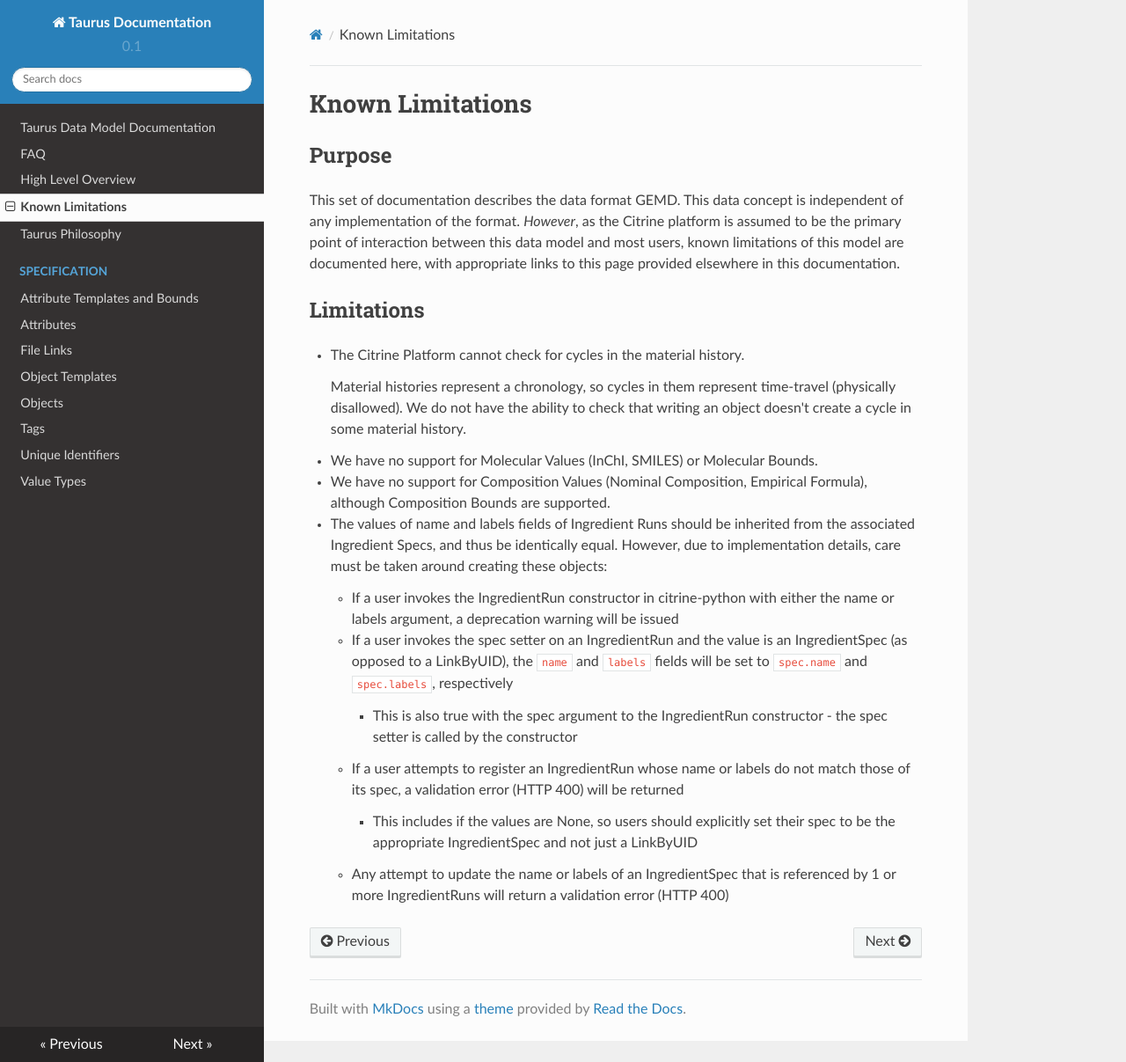
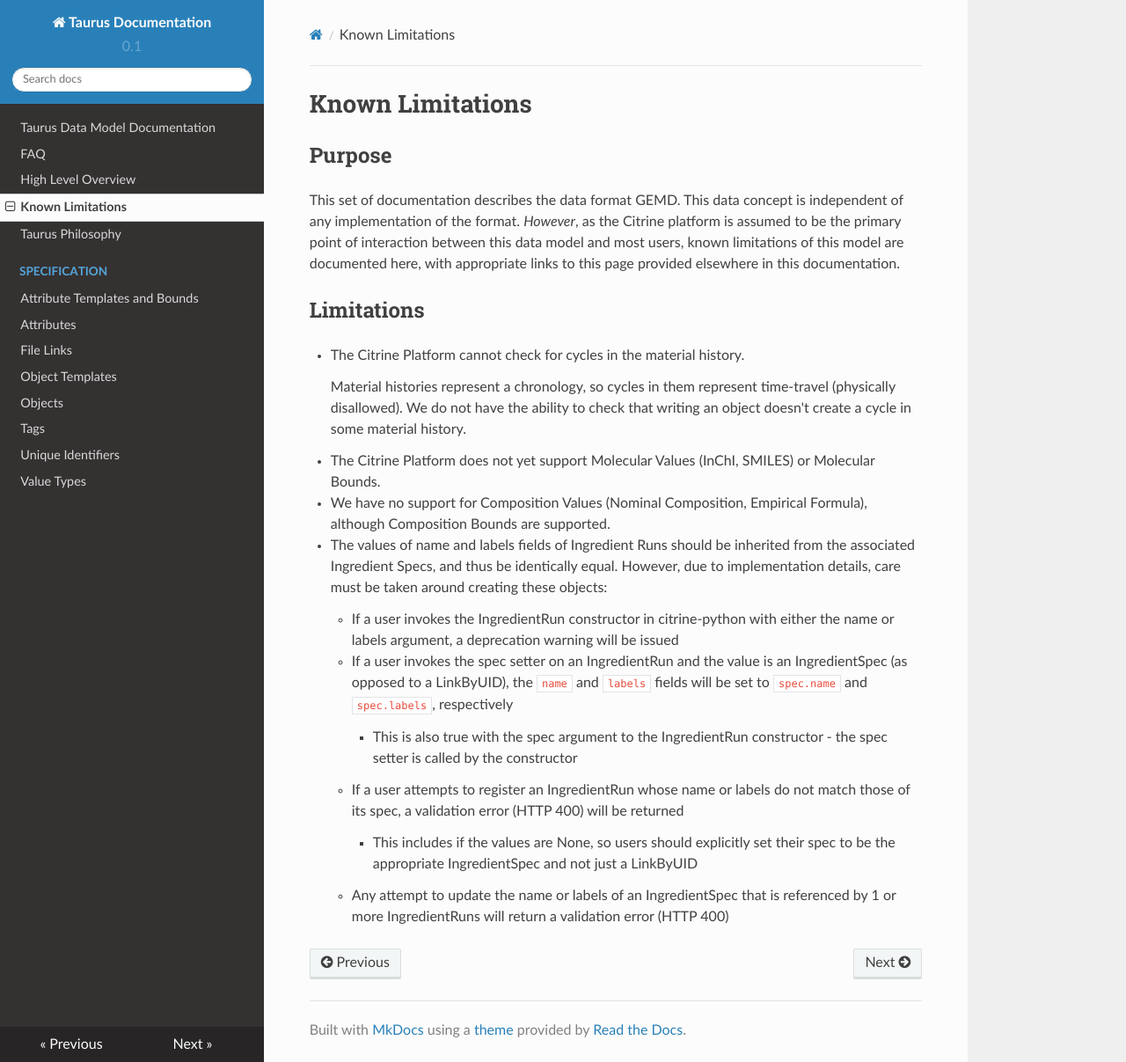
Before and after one commit to CitrineInformatics/gemd-docs, an MkDocs documentation site: the page built from docs/known_limitations.md, in a window 1280 px wide and 1207 px high. Shown: the whole window at 88% size. Built offline with MkDocs 1.6.1, drawn with Linux system fonts in a browser that asks for light colours; nearby versions of some CDN libraries.

Commit message:
Update docs/known_limitations.md
Co-Authored-By: Max Hutchinson <maxhutch@gmail.com>

```diff
--- a/docs/known_limitations.md
+++ b/docs/known_limitations.md
@@ -10,7 +10,7 @@
 
     Material histories represent a chronology, so cycles in them represent time-travel (physically disallowed).  We do not have the ability to check that writing an object doesn't create a cycle in some material history.
 
-* We have no support for Molecular Values (InChI, SMILES) or Molecular Bounds.
+* The Citrine Platform does not yet support Molecular Values (InChI, SMILES) or Molecular Bounds.
 
 * We have no support for Composition Values (Nominal Composition, Empirical Formula), although Composition Bounds are supported.
 
```
